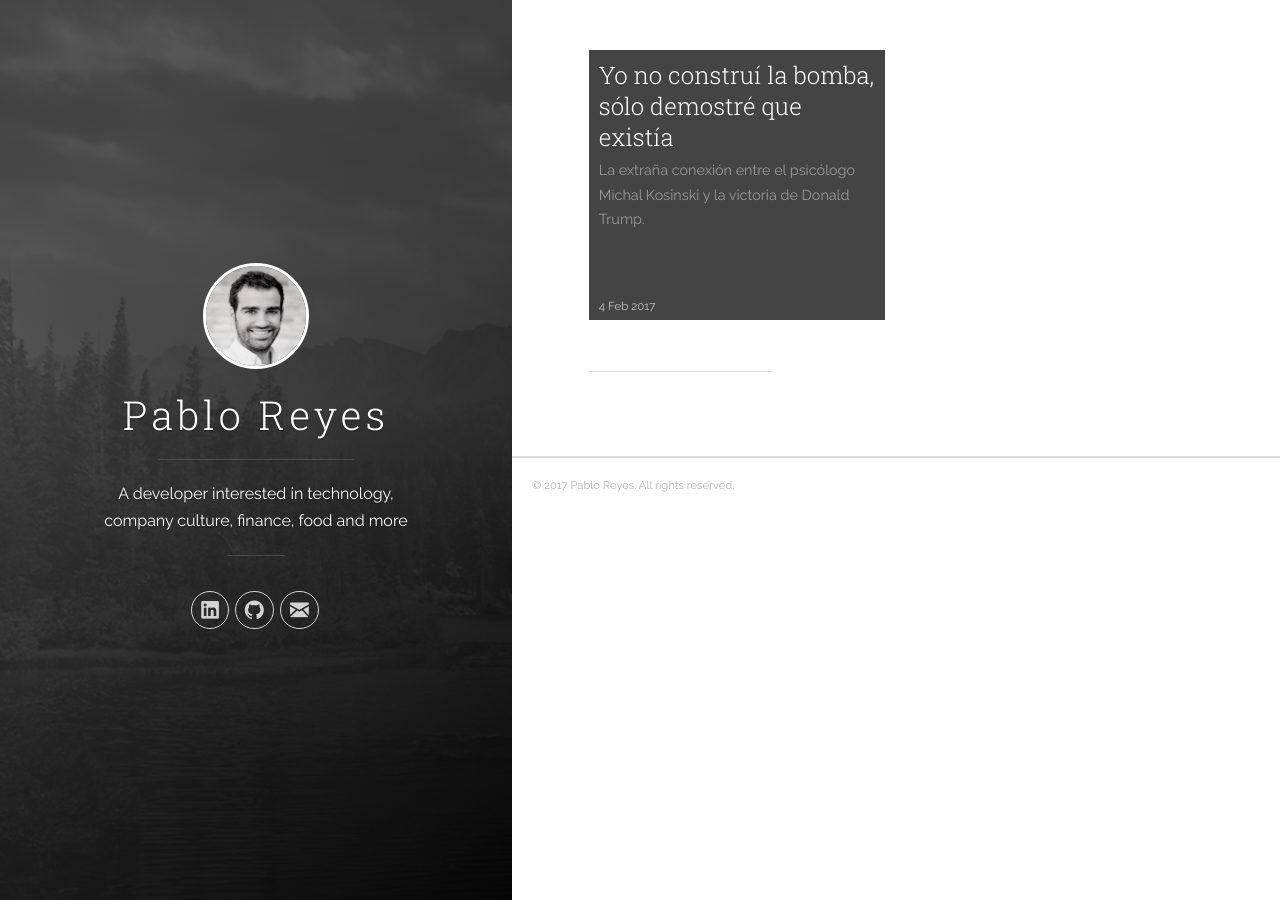
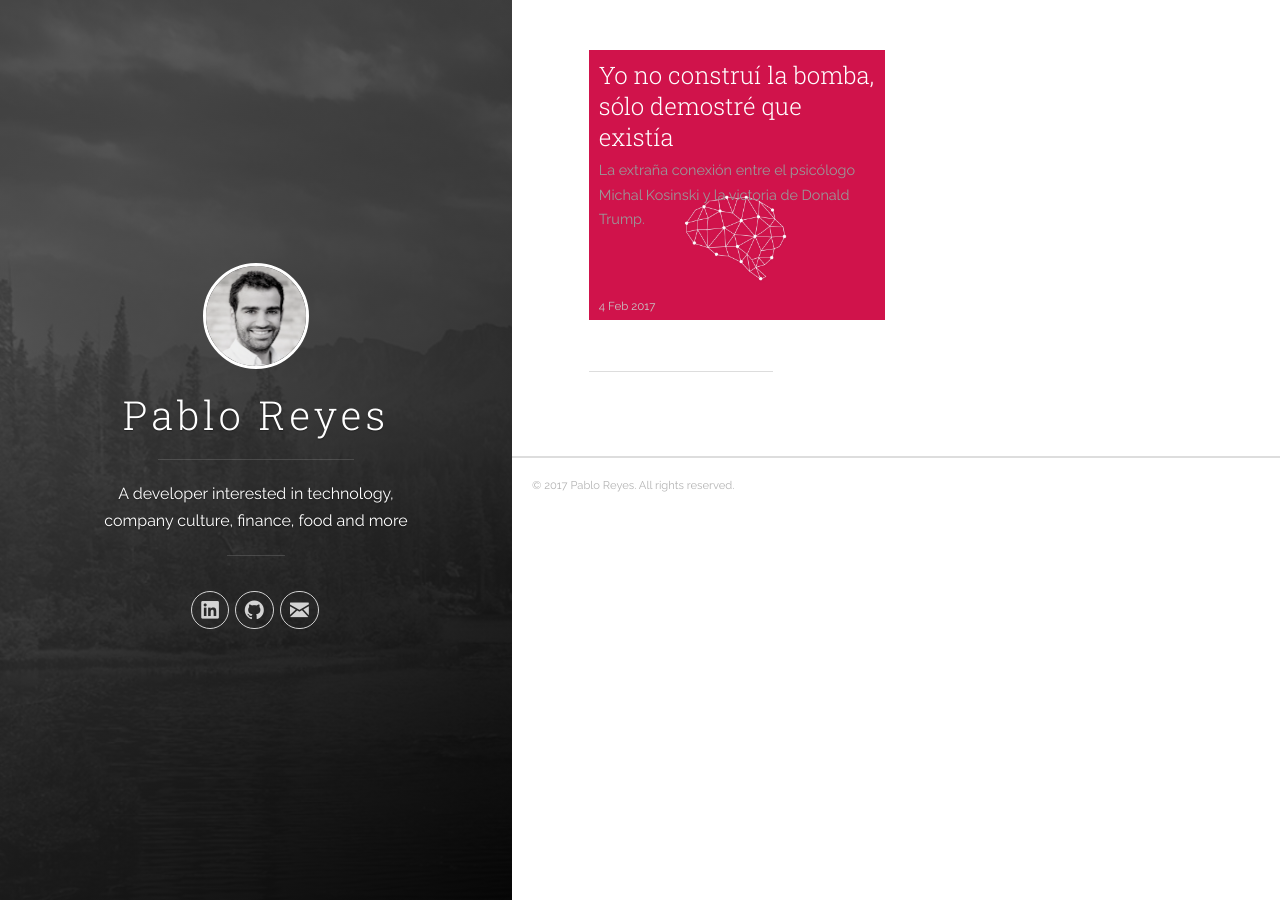
Before and after one commit to PabloReyes/PabloReyes.github.io, a Jekyll site: the page built from index.html, in a window 1280 px wide. Built offline with Jekyll 4.4.1, drawn with Linux system fonts in a browser that asks for light colours; nearby versions of some CDN libraries; the list of posts is cut into pages by our own code.

Commit message:
Add images, logo, stying, etc

```diff
--- a/_posts/2017-02-04-kosinski-and-cambridge-analytica.markdown
+++ b/_posts/2017-02-04-kosinski-and-cambridge-analytica.markdown
@@ -4,6 +4,7 @@ title: Yo no construí la bomba, sólo demostré que existía
 published: true
 date: 2017-02-04
 markdown: markdown
+css_id: post-cambridge-analytica
 ---
 ### La extraña conexión entre el psicólogo Michal Kosinski y la victoria de Donald Trump.
 <!--more-->
--- a/css/main.css
+++ b/css/main.css
@@ -120,3 +120,11 @@ table tr td{
 blockquote{
     padding: 1em;
 }
+
+.main-post-list .post-list li#post-cambridge-analytica{
+    background-image: url(../images/uploads/cambridge-analytica-logo.jpg);
+    background-repeat: no-repeat;
+    background-position: bottom;
+    background-size: 100%;
+    background-color: #d0134b; /* Color for logo Cambridge Analytica */
+}
--- a/index.html
+++ b/index.html
@@ -6,7 +6,7 @@ layout: default
 
     <ol class="post-list">
         {% for post in paginator.posts %}
-        <li>
+        <li id="{{post.css_id}}">
             <a href="{{ site.baseurl }}{{ post.url | remove_first: '/' }}" title="{{ post.title }}">
                 <h2 class="post-list__post-title post-title">{{ post.title }}</h2>
                 <p class="excerpt">{{ post.excerpt | strip_html | truncatewords: 30}}</p>
```
Also changed, not shown: images/uploads/cambridge-analytica-logo.jpg (added).
